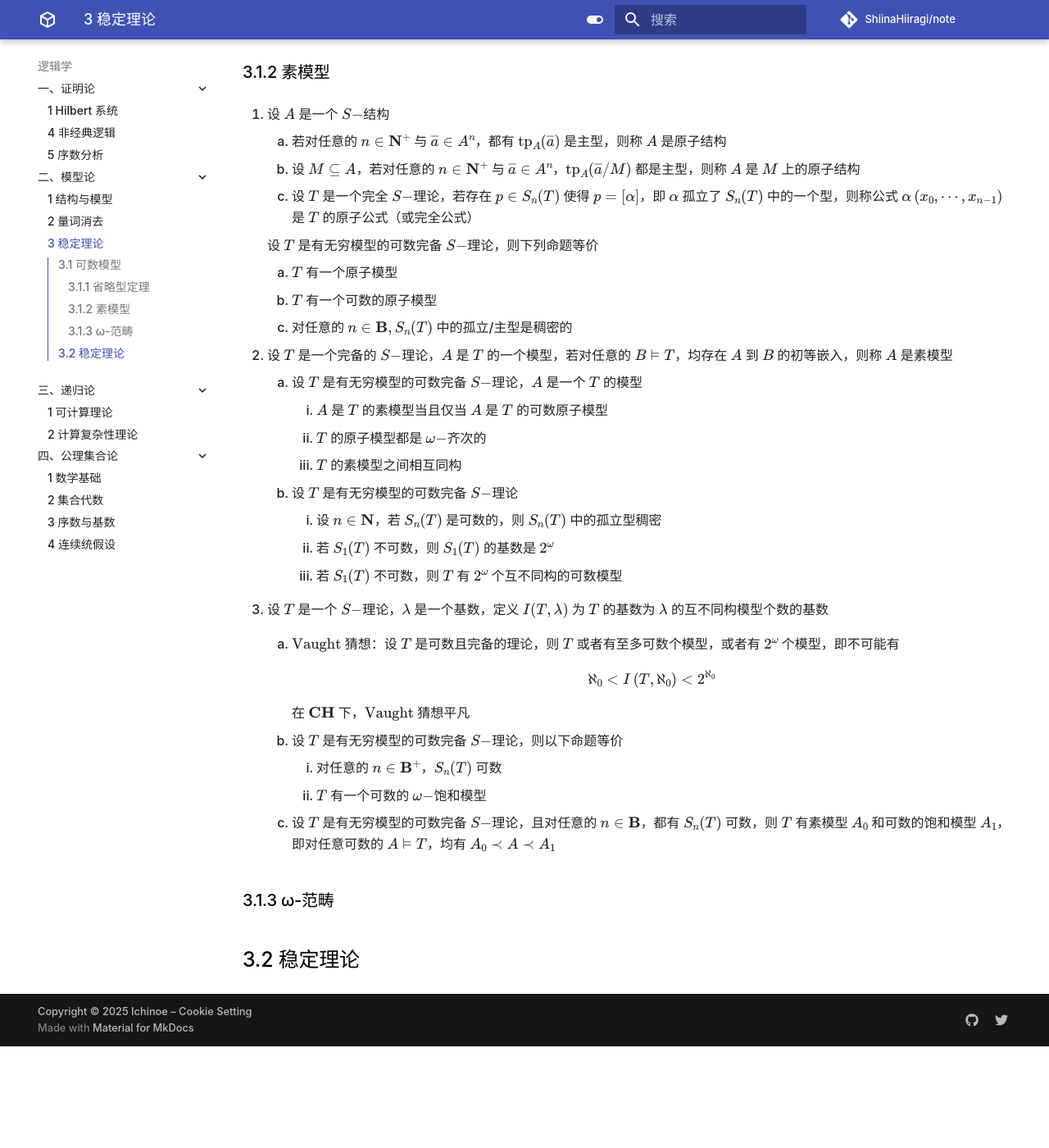
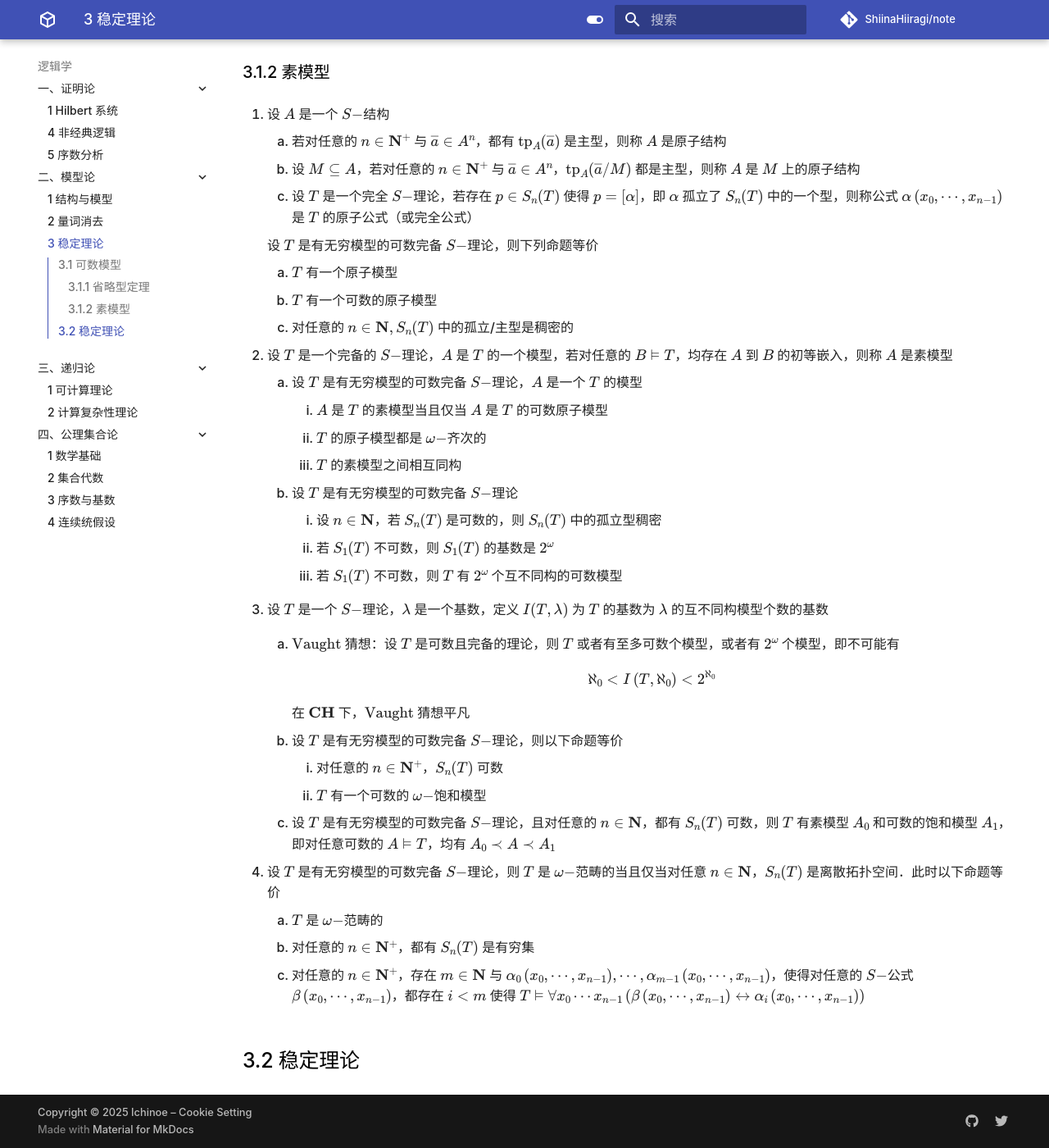
Before and after one commit to ShiinaHiiragi/note, an MkDocs documentation site: the page built from docs/logic/mdl/stb.md, in a window 1280 px wide and 1400 px high, scrolled down 620 px. Shown: the whole window at 82% size. Built offline with MkDocs 1.6.1 and Material for MkDocs 9.7.7, drawn with Linux system fonts in a browser that asks for light colours; comment, search, counter and statistics services are not loaded; before the commit the page ends 1896 px from its top, so only the background shows below that.

Commit message:
add stb th

```diff
--- a/docs/logic/mdl/stb.md
+++ b/docs/logic/mdl/stb.md
@@ -25,7 +25,7 @@
 
     1. $T$ 有一个原子模型
     2. $T$ 有一个可数的原子模型
-    3. 对任意的 $n \in \mathbf{B}, S_{n}(T)$ 中的孤立/主型是稠密的
+    3. 对任意的 $n \in \mathbf{N}, S_{n}(T)$ 中的孤立/主型是稠密的
 
 2. 设 $T$ 是一个完备的 $S-$理论，$A$ 是 $T$ 的一个模型，若对任意的 $B \vDash T$，均存在 $A$ 到 $B$ 的初等嵌入，则称 $A$ 是素模型
     1. 设 $T$ 是有无穷模型的可数完备 $S-$理论，$A$ 是一个 $T$ 的模型
@@ -47,10 +47,13 @@
         在 $\mathbf{CH}$ 下，$\text{Vaught}$ 猜想平凡
 
     2. 设 $T$ 是有无穷模型的可数完备 $S-$理论，则以下命题等价
-        1. 对任意的 $n \in \mathbf{B}^{+}$，$S_{n}(T)$ 可数
+        1. 对任意的 $n \in \mathbf{N}^{+}$，$S_{n}(T)$ 可数
         2. $T$ 有一个可数的 $\omega-$饱和模型
-    3. 设 $T$ 是有无穷模型的可数完备 $S-$理论，且对任意的 $n \in \mathbf{B}$，都有 $S_{n}(T)$ 可数，则 $T$ 有素模型 $A_{0}$ 和可数的饱和模型 $A_{1}$，即对任意可数的 $A \vDash T$，均有 $A_{0} \prec A \prec A_{1}$
+    3. 设 $T$ 是有无穷模型的可数完备 $S-$理论，且对任意的 $n \in \mathbf{N}$，都有 $S_{n}(T)$ 可数，则 $T$ 有素模型 $A_{0}$ 和可数的饱和模型 $A_{1}$，即对任意可数的 $A \vDash T$，均有 $A_{0} \prec A \prec A_{1}$
 
-### 3.1.3 ω-范畴
+4. 设 $T$ 是有无穷模型的可数完备 $S-$理论，则 $T$ 是 $\omega-$范畴的当且仅当对任意 $n \in \mathbf{N}$，$S_{n}(T)$ 是离散拓扑空间．此时以下命题等价
+    1. $T$ 是 $\omega-$范畴的
+    2. 对任意的 $n \in \mathbf{N}^{+}$，都有 $S_{n}(T)$ 是有穷集
+    3. 对任意的 $n \in \mathbf{N}^{+}$，存在 $m \in \mathbf{N}$ 与 $\alpha_{0}\left(x_{0}, \cdots, x_{n-1}\right), \cdots, \alpha_{m-1}\left(x_{0}, \cdots, x_{n-1}\right)$，使得对任意的 $S-$公式 $\beta\left(x_{0}, \cdots, x_{n-1}\right)$，都存在 $i<m$ 使得 $T \vDash \forall x_{0} \cdots x_{n-1}\left(\beta\left(x_{0}, \cdots, x_{n-1}\right) \leftrightarrow \alpha_{i}\left(x_{0}, \cdots, x_{n-1}\right)\right)$
 
 ## 3.2 稳定理论
```
Also changed, not shown: docs/index.md (+1 -1 lines).
